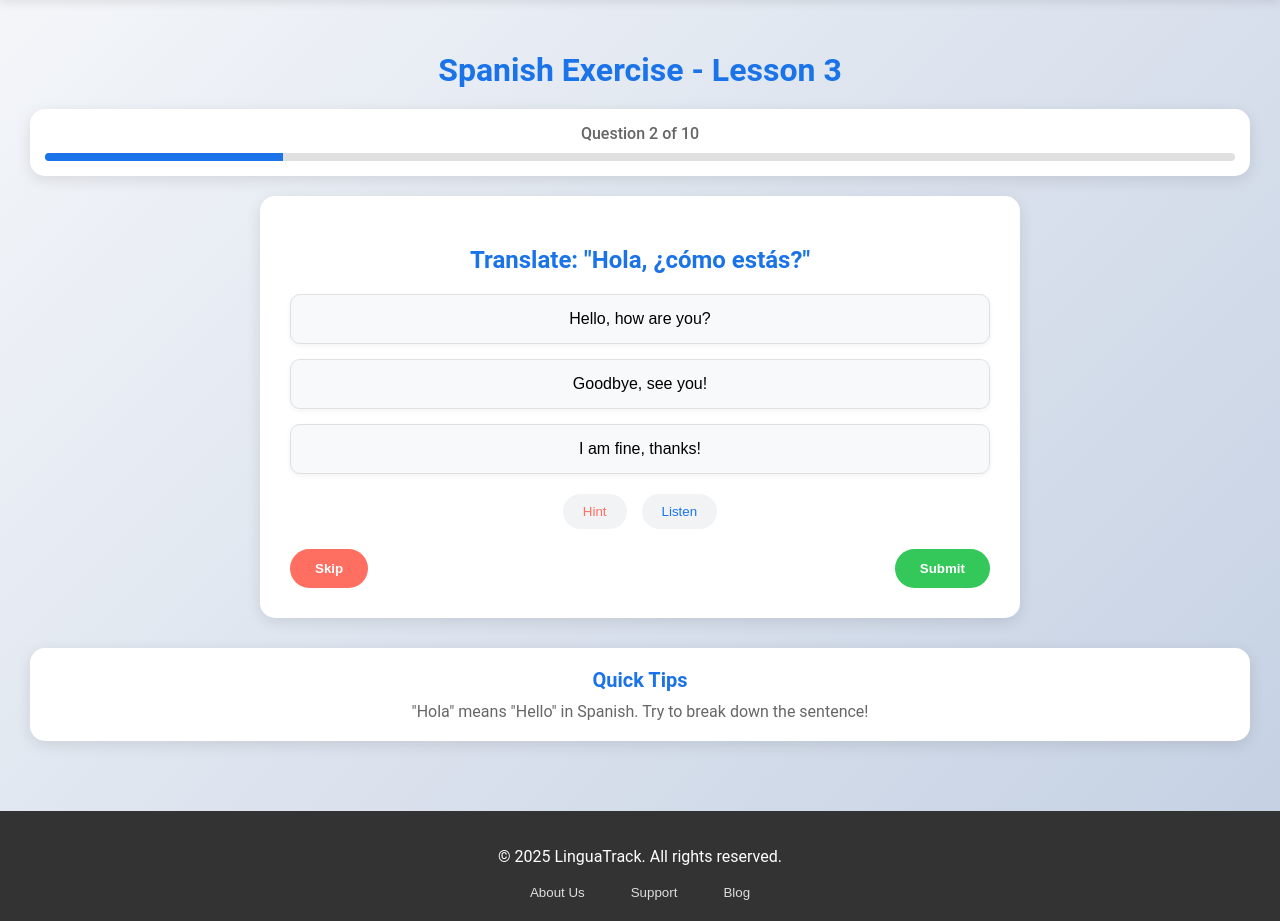
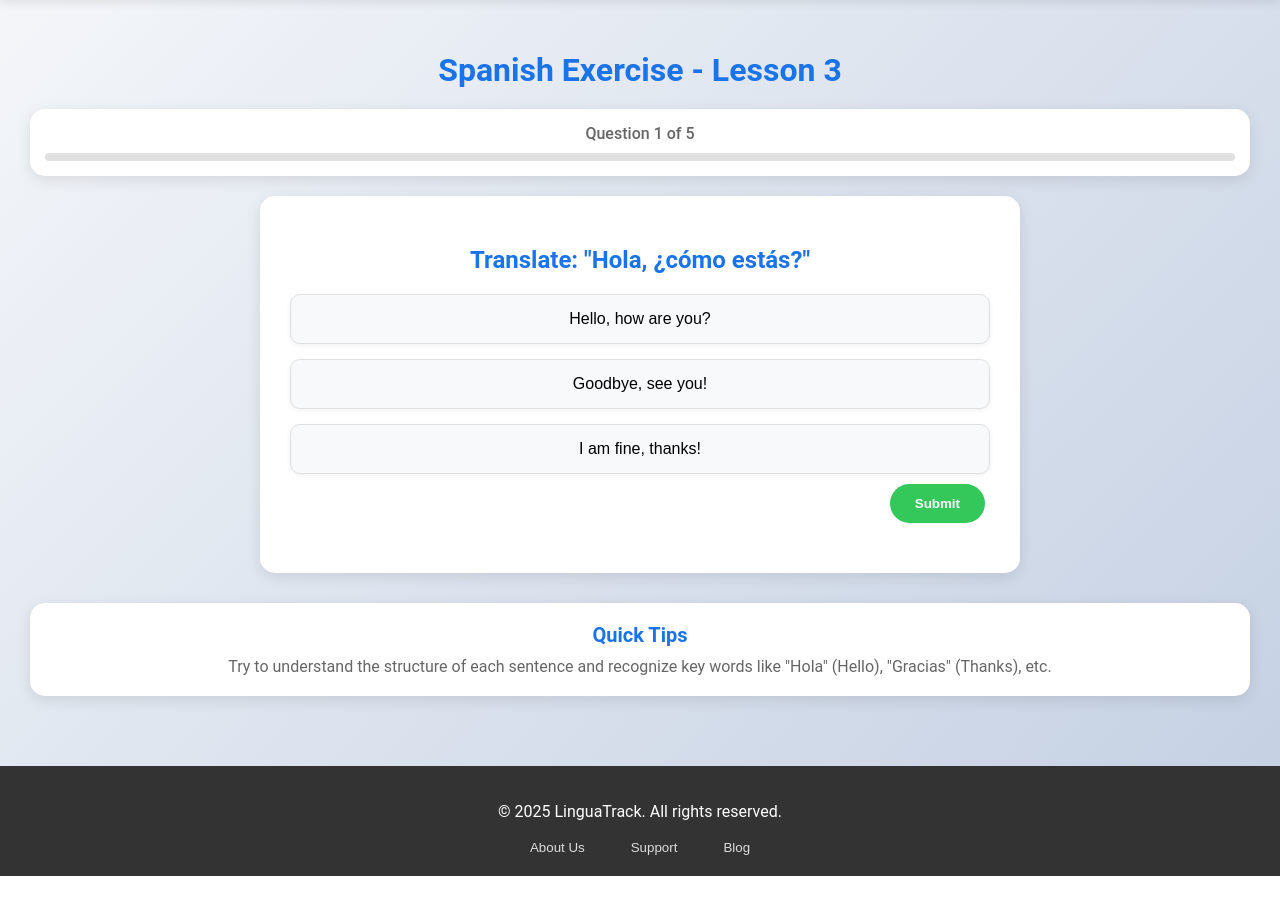
Before and after one commit to raunakchhabra/CITS5505-MastersGroup-66, a Flask app: page /exercises in a window 1280 px wide. Shown: the part 69-990 px from the top of the page. After the commit the page ends 945 px from the top, so only its background shows below. Run offline with Flask 3, Linux system fonts and the light colour scheme.

Commit message:
Extend exercises to 5 questions, add scoring logic, reposition submit button, and apply selected option highlight

```diff
--- a/app/static/css/exercises.css
+++ b/app/static/css/exercises.css
@@ -127,6 +127,16 @@ h1 {
     transform: translateY(-2px);
 }
 
+.option-btn.selected {
+    background-color: #e3f2fd;       /* light blue background */
+    color: #0d47a1;                  /* deep blue text */
+    border: 2px solid #64b5f6;       /* highlight border */
+    transform: scale(1.02);          /* slight zoom effect */
+    box-shadow: 0 0 8px rgba(100, 181, 246, 0.4);  /* soft glow */
+}
+
+
+
 .exercise-tools {
     display: flex;
     justify-content: center;
@@ -164,7 +174,9 @@ h1 {
 
 .navigation {
     display: flex;
-    justify-content: space-between;
+    justify-content: flex-end; /* align submit button to bottom right */
+    margin-top: -10px;         /* move closer to options */
+    margin-bottom: 0;
 }
 
 .action-btn {
@@ -189,6 +201,7 @@ h1 {
 .submit-btn {
     background: #34c759;
     color: #fff;
+    margin-right: 5px;  /* optional tweak */
 }
 
 .submit-btn:hover {
--- /dev/null
+++ b/app/static/js/exercises.js
@@ -0,0 +1,59 @@
+const questions = [
+    { text: 'Translate: "Hola, ¿cómo estás?"', options: ['Hello, how are you?', 'Goodbye, see you!', 'I am fine, thanks!'], correct: 0 },
+    { text: 'Translate: "Gracias"', options: ['Thank you', 'Please', 'Goodbye'], correct: 0 },
+    { text: 'Translate: "Buenos días"', options: ['Good morning', 'Good night', 'Good afternoon'], correct: 0 },
+    { text: 'Translate: "Lo siento"', options: ['I\'m sorry', 'I love you', 'Excuse me'], correct: 0 },
+    { text: 'Translate: "Adios"', options: ['Hello', 'Thank you', 'Goodbye'], correct: 2 }
+];
+
+let currentQuestion = 0;
+let correctAnswers = 0;
+
+function loadQuestion() {
+    if (currentQuestion < questions.length) {
+        const q = questions[currentQuestion];
+        document.getElementById('question-text').innerText = q.text;
+        document.getElementById('question-counter').innerText = `Question ${currentQuestion + 1} of ${questions.length}`;
+        document.getElementById('progress').style.width = `${((currentQuestion) / questions.length) * 100}%`;
+
+        const optionsDiv = document.getElementById('options');
+        optionsDiv.innerHTML = '';
+
+        q.options.forEach((opt, i) => {
+            const btn = document.createElement('button');
+            btn.className = 'option-btn';
+            btn.innerText = opt;
+            btn.onclick = () => {
+                document.querySelectorAll('.option-btn').forEach(b => b.classList.remove('selected'));
+                btn.classList.add('selected');
+                btn.dataset.selected = i;
+            };
+            optionsDiv.appendChild(btn);
+        });
+    }
+}
+
+function submitAnswer() {
+    const selected = document.querySelector('.option-btn.selected');
+    if (!selected) return alert('Please select an option.');
+
+    const selectedIndex = parseInt(selected.dataset.selected);
+    if (selectedIndex === questions[currentQuestion].correct) {
+        correctAnswers++;
+    }
+
+    currentQuestion++;
+
+    if (currentQuestion < questions.length) {
+        loadQuestion();
+    } else {
+        document.getElementById('question-text').innerText = 'Exercise Completed!';
+        document.getElementById('options').innerHTML = '';
+        document.querySelector('.submit-btn').style.display = 'none';
+        document.getElementById('question-counter').innerText = 'Done';
+        document.getElementById('progress').style.width = '100%';
+        document.getElementById('result').innerText = `You answered ${correctAnswers} out of ${questions.length} correctly. Your score: ${Math.round((correctAnswers / questions.length) * 100)}%`;
+    }
+}
+
+window.onload = loadQuestion;
--- a/app/templates/exercises.html
+++ b/app/templates/exercises.html
@@ -1,49 +1,13 @@
-<script type="text/javascript">
-        var gk_isXlsx = false;
-        var gk_xlsxFileLookup = {};
-        var gk_fileData = {};
-        function filledCell(cell) {
-          return cell !== '' && cell != null;
-        }
-        function loadFileData(filename) {
-        if (gk_isXlsx && gk_xlsxFileLookup[filename]) {
-            try {
-                var workbook = XLSX.read(gk_fileData[filename], { type: 'base64' });
-                var firstSheetName = workbook.SheetNames[0];
-                var worksheet = workbook.Sheets[firstSheetName];
-
-                // Convert sheet to JSON to filter blank rows
-                var jsonData = XLSX.utils.sheet_to_json(worksheet, { header: 1, blankrows: false, defval: '' });
-                // Filter out blank rows (rows where all cells are empty, null, or undefined)
-                var filteredData = jsonData.filter(row => row.some(filledCell));
-
-                // Heuristic to find the header row by ignoring rows with fewer filled cells than the next row
-                var headerRowIndex = filteredData.findIndex((row, index) =>
-                  row.filter(filledCell).length >= filteredData[index + 1]?.filter(filledCell).length
-                );
-                // Fallback
-                if (headerRowIndex === -1 || headerRowIndex > 25) {
-                  headerRowIndex = 0;
-                }
-
-                // Convert filtered JSON back to CSV
-                var csv = XLSX.utils.aoa_to_sheet(filteredData.slice(headerRowIndex)); // Create a new sheet from filtered array of arrays
-                csv = XLSX.utils.sheet_to_csv(csv, { header: 1 });
-                return csv;
-            } catch (e) {
-                console.error(e);
-                return "";
-            }
-        }
-        return gk_fileData[filename] || "";
-        }
-        </script><!DOCTYPE html>
+<!DOCTYPE html>
 <html lang="en">
 <head>
     <meta charset="UTF-8">
     <meta name="viewport" content="width=device-width, initial-scale=1.0">
     <title>Exercises - LinguaTrack</title>
-    <link rel="stylesheet" href="/static/css/exercises.css">
+    <link rel="stylesheet" href="{{ url_for('static', filename='css/exercises.css') }}">
+    <style>
+        .result { font-size: 1.2em; font-weight: bold; color: green; margin-top: 20px; }
+    </style>
 </head>
 <body>
 <header>
@@ -57,28 +21,22 @@
 <main>
     <h1>Spanish Exercise - Lesson 3</h1>
     <div class="progress-tracker">
-            <span>Question 2 of 10</span>
-            <div class="progress-bar"><div class="progress" style="width: 20%;"></div></div>
+        <span id="question-counter">Question 1 of 5</span>
+        <div class="progress-bar">
+            <div class="progress" id="progress" style="width: 0%;"></div>
+        </div>
     </div>
     <div class="exercise-content">
-            <h2>Translate: "Hola, ¿cómo estás?"</h2>
-            <div class="options">
-                <button class="option-btn">Hello, how are you?</button>
-                <button class="option-btn">Goodbye, see you!</button>
-                <button class="option-btn">I am fine, thanks!</button>
+        <h2 id="question-text">Loading...</h2>
+        <div class="options" id="options"></div>
+        <div class="navigation">
+            <button class="action-btn submit-btn" onclick="submitAnswer()">Submit</button>
         </div>
-            <div class="exercise-tools">
-                <button class="tool-btn hint-btn">Hint</button>
-                <button class="tool-btn speak-btn">Listen</button>
-            </div>
-            <div class="navigation">
-                <button class="action-btn skip-btn">Skip</button>
-                <button class="action-btn submit-btn">Submit</button>
-            </div>
+        <div class="result" id="result"></div>
     </div>
     <section class="quick-tips">
         <h2>Quick Tips</h2>
-            <p>"Hola" means "Hello" in Spanish. Try to break down the sentence!</p>
+        <p>Try to understand the structure of each sentence and recognize key words like "Hola" (Hello), "Gracias" (Thanks), etc.</p>
     </section>
 </main>
 <footer>
@@ -89,5 +47,6 @@
         <button class="footer-btn">Blog</button>
     </div>
 </footer>
+<script src="{{ url_for('static', filename='js/exercises.js') }}"></script>
 </body>
 </html>
```
Lines whose indentation alone changed are shown as unchanged.
